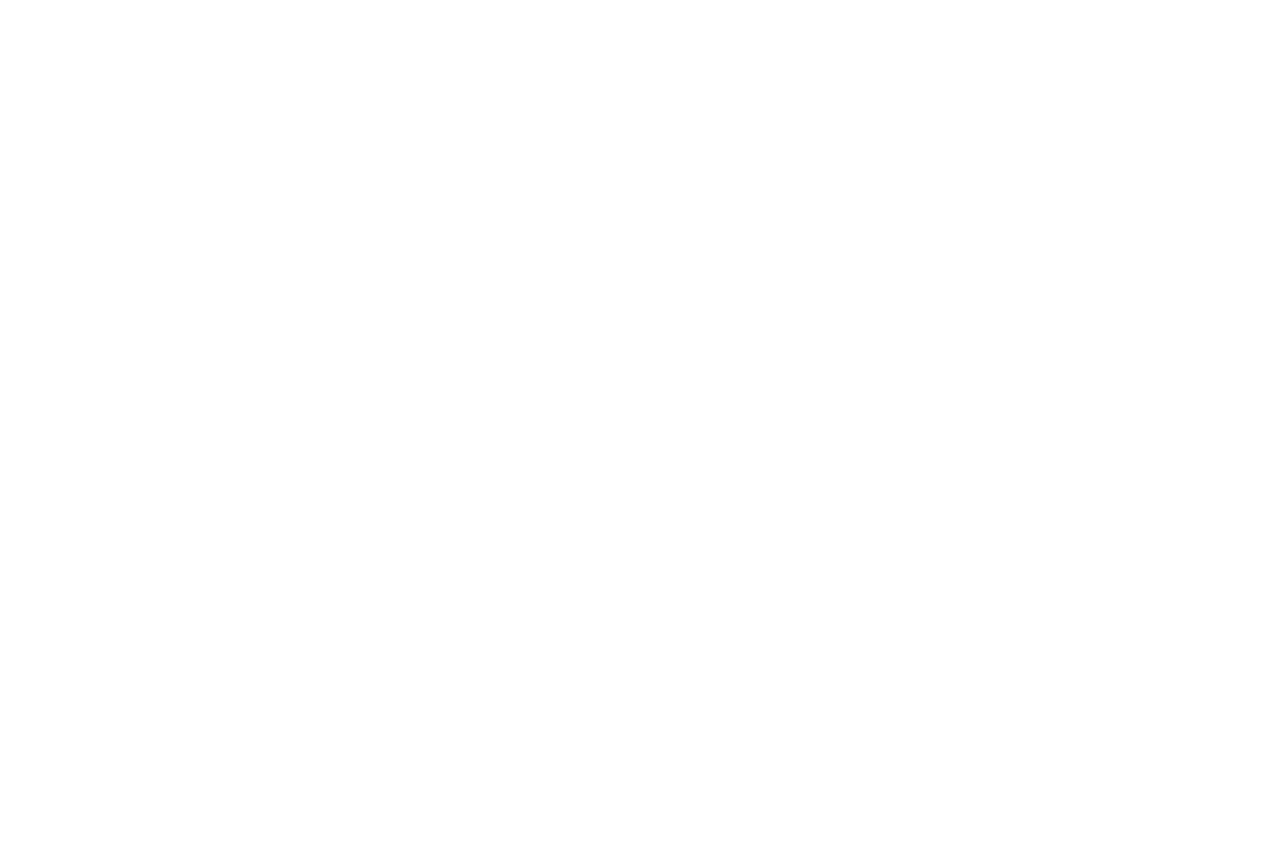
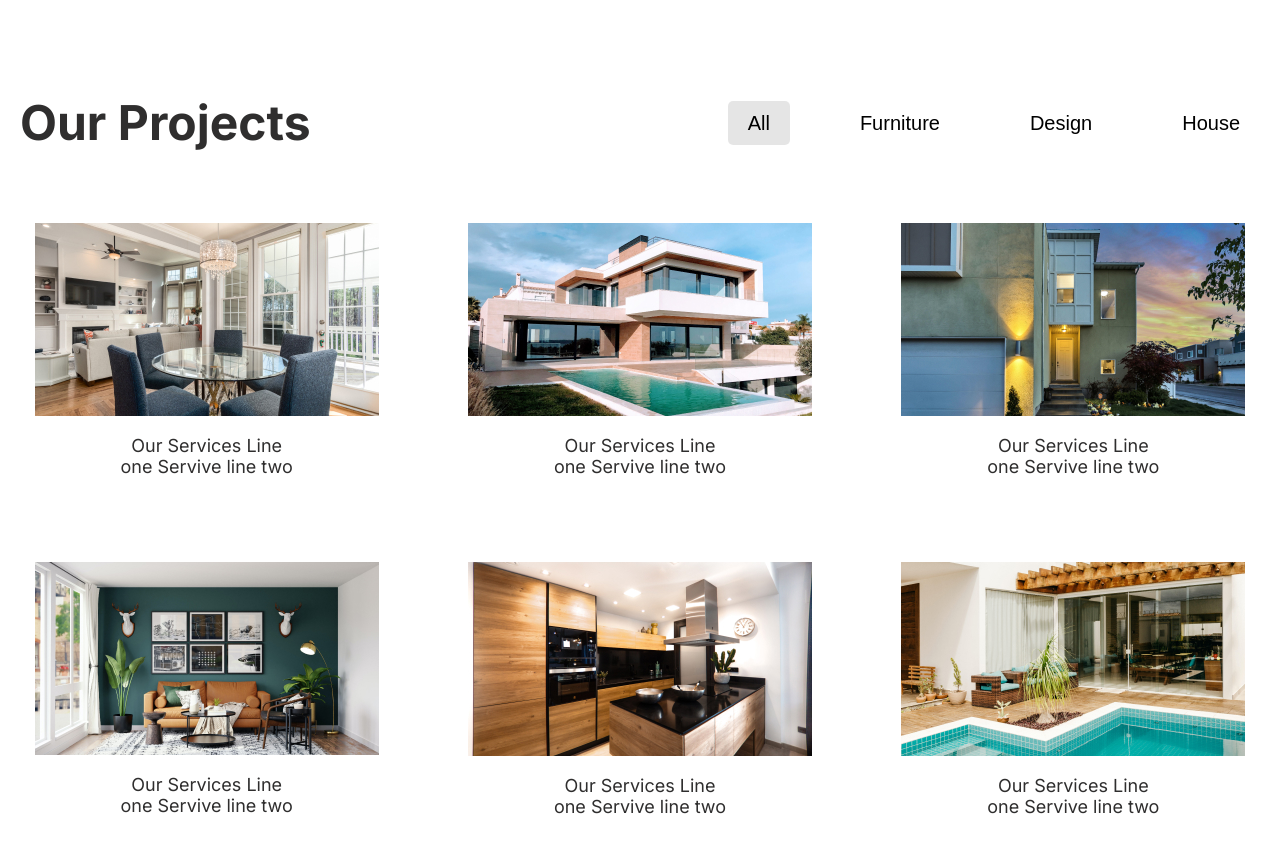
Before and after one commit to DevFariz/archiweb, a React (Create React App) app: page / in a window 1280 px wide. Shown: the part 1774-2627 px from the top of the page. Before the commit the page ends 1867 px from the top, so only its background shows below. Built offline with nearby package versions, Linux system fonts and the light colour scheme.

Commit message:
feat: make Projects component responsive

```diff
--- a/src/App.js
+++ b/src/App.js
@@ -96,7 +96,6 @@
   };
 
   onFilterProjects = (filter) => {
-    console.log(filter);
     this.setState({
       filter,
     });
@@ -112,12 +111,12 @@
         <Intro />
         <Services data={services} />
         <About />
-        {/* <Projects
+        <Projects
           data={visibleData}
           filter={filter}
           onFilterProjects={this.onFilterProjects}
         />
-        <Testimonial />
+        {/*<Testimonial />
         <Footer /> */}
       </>
     );
--- a/src/components/projects/Projects.scss
+++ b/src/components/projects/Projects.scss
@@ -1,3 +1,5 @@
+@import "../../breakpoints.scss";
+
 .projects{
   margin-bottom: 90px;
   &-top{
@@ -5,11 +7,21 @@
     justify-content: space-between;
     align-items: center;
     margin-bottom: 70px;
+    @include md{
+      text-align: center;
+      display: block;
+    }
+
   }
   &-container{
     display: flex;
-    justify-content: space-between;
+    justify-content: space-around;
     flex-wrap: wrap;
     gap: 60px;
   }
+  .section-title{
+    @include md{
+      margin-bottom: 25px;
+    }
+  }
 }
--- a/src/components/projects/projectsFilter/ProjectsFilter.scss
+++ b/src/components/projects/projectsFilter/ProjectsFilter.scss
@@ -1,3 +1,5 @@
+@import "../../../breakpoints.scss";
+
 .projects__btn {
   background: transparent;
   border: none;
@@ -6,15 +8,30 @@
   padding: 10px 20px;
   margin-right: 50px;
   cursor: pointer;
-  transition: .25s;
+  transition: 0.25s;
   border-radius: 5px;
-  &:last-child{
+  &:last-child {
     margin-right: 0;
   }
-  &:hover{
+  &:hover {
     background-color: rgba(0, 0, 0, 0.1);
   }
-  &_active{
+  &_active {
     background-color: rgba(0, 0, 0, 0.1);
   }
+
+  @include lg {
+    margin-right: 25px;
+  }
+
+  @include sm{
+    flex-basis: 50%;
+    margin-right: 0;
+  }
+
+  // @include breakpoint(500px) {
+  //   margin-right: 0;
+  //   font-size: 16px;
+  //   line-height: 20px;
+  // }
 }
--- a/src/components/projects/projectsItem/ProjectsItem.scss
+++ b/src/components/projects/projectsItem/ProjectsItem.scss
@@ -1,8 +1,15 @@
+@import "../../../breakpoints.scss";
+
 .project-item {
   text-align: center;
   flex-basis: 29%;
+  margin-bottom: 25px;
   img {
     margin-bottom: 15px;
+    @include xl{
+      width: 100%;
+      height: 100%;
+    }
   }
   &__desc {
     font-size: 18px;
@@ -10,4 +17,15 @@
     max-width: 180px;
     margin: 0 auto;
   }
+  @include xl{
+    flex-basis: 40%;
+  }
+
+  @include md{
+    flex-basis: 75%;
+  }
+
+  @include breakpoint(600px){
+    flex-basis: 95%;
+  }
 }
```
